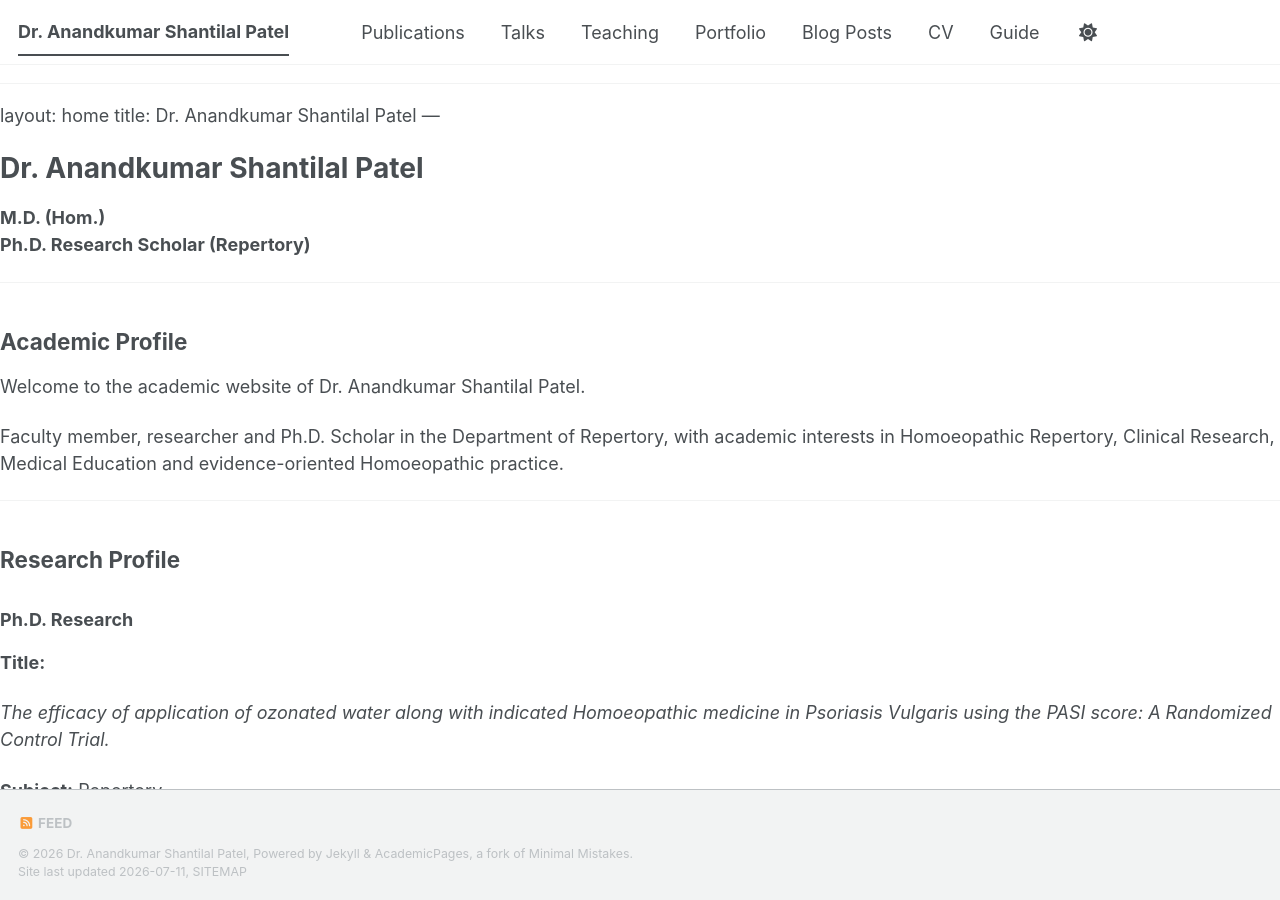
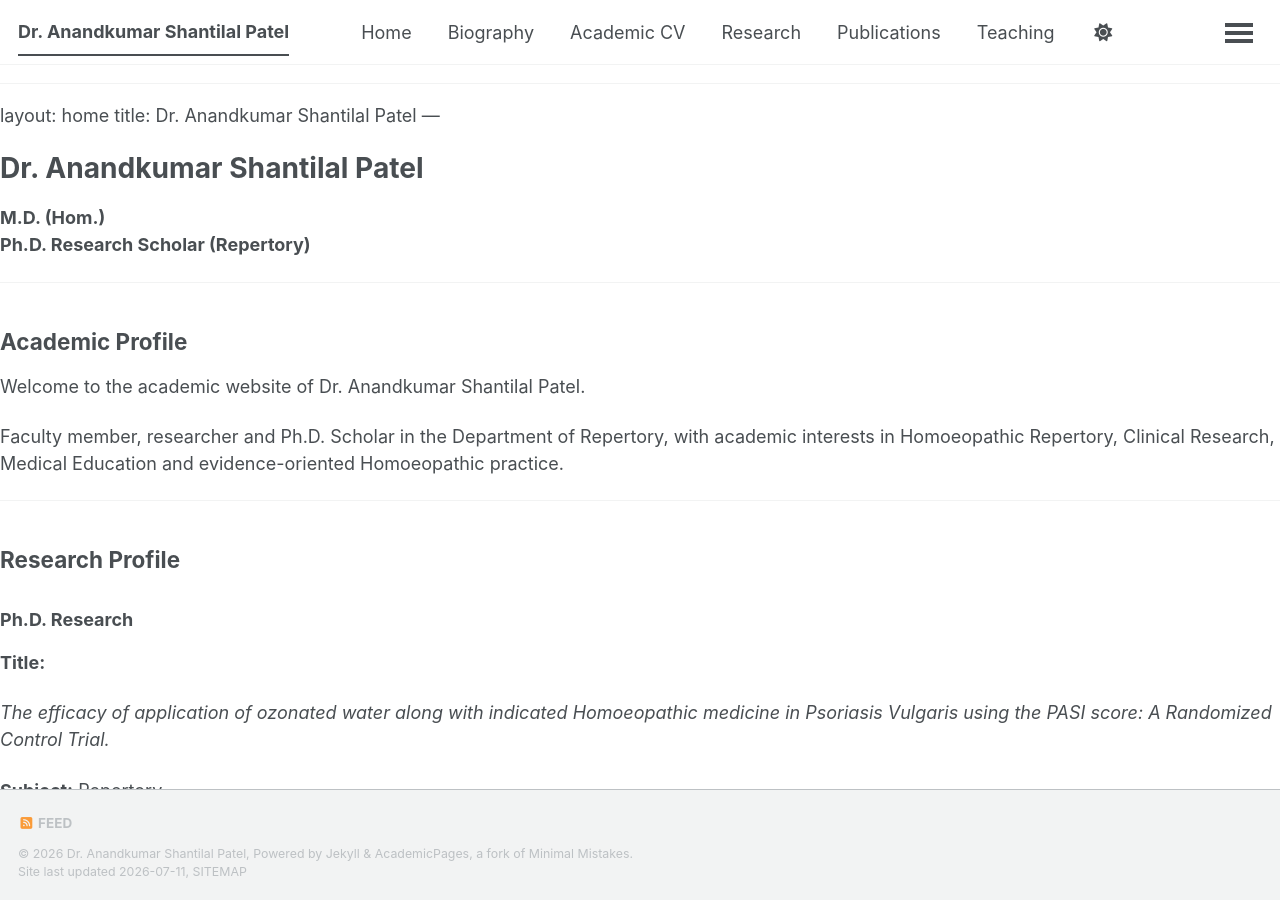
Before and after one commit to dranandpatel/dranandpatel.github.io, a Jekyll site: the page built from index.md, in a window 1280 px wide and 900 px high. Built offline with Jekyll 4.4.1, drawn with Linux system fonts in a browser that asks for light colours; our own code applies the rules of GitHub Pages for plain Markdown files; a style sheet for code colours, icons or effects is not loaded.

Commit message:
Update navigation menu items
Removed several navigation items and added new ones.

```diff
--- a/_data/navigation.yml
+++ b/_data/navigation.yml
@@ -6,28 +6,24 @@
 #
 # NOTE that only one of the CV options should be selected, the first is for the
 #      Markdown formatted page while the second is generated using JSON.
+main:
+  - title: "Home"
+    url: /
 
-main:
+  - title: "Biography"
+    url: /biography/
+
+  - title: "Academic CV"
+    url: /cv/
+
+  - title: "Research"
+    url: /research/
+
   - title: "Publications"
     url: /publications/
-
-  - title: "Talks"
-    url: /talks/
 
   - title: "Teaching"
     url: /teaching/
 
-  - title: "Portfolio"
-    url: /portfolio/
-
-  - title: "Blog Posts"
-    url: /year-archive/
-
-  - title: "CV"
-    url: /cv/
-
-  # - title: "CV"
-  #   url: /cv-json/
-
-  - title: "Guide"
-    url: /markdown/
+  - title: "Contact"
+    url: /contact/
```
